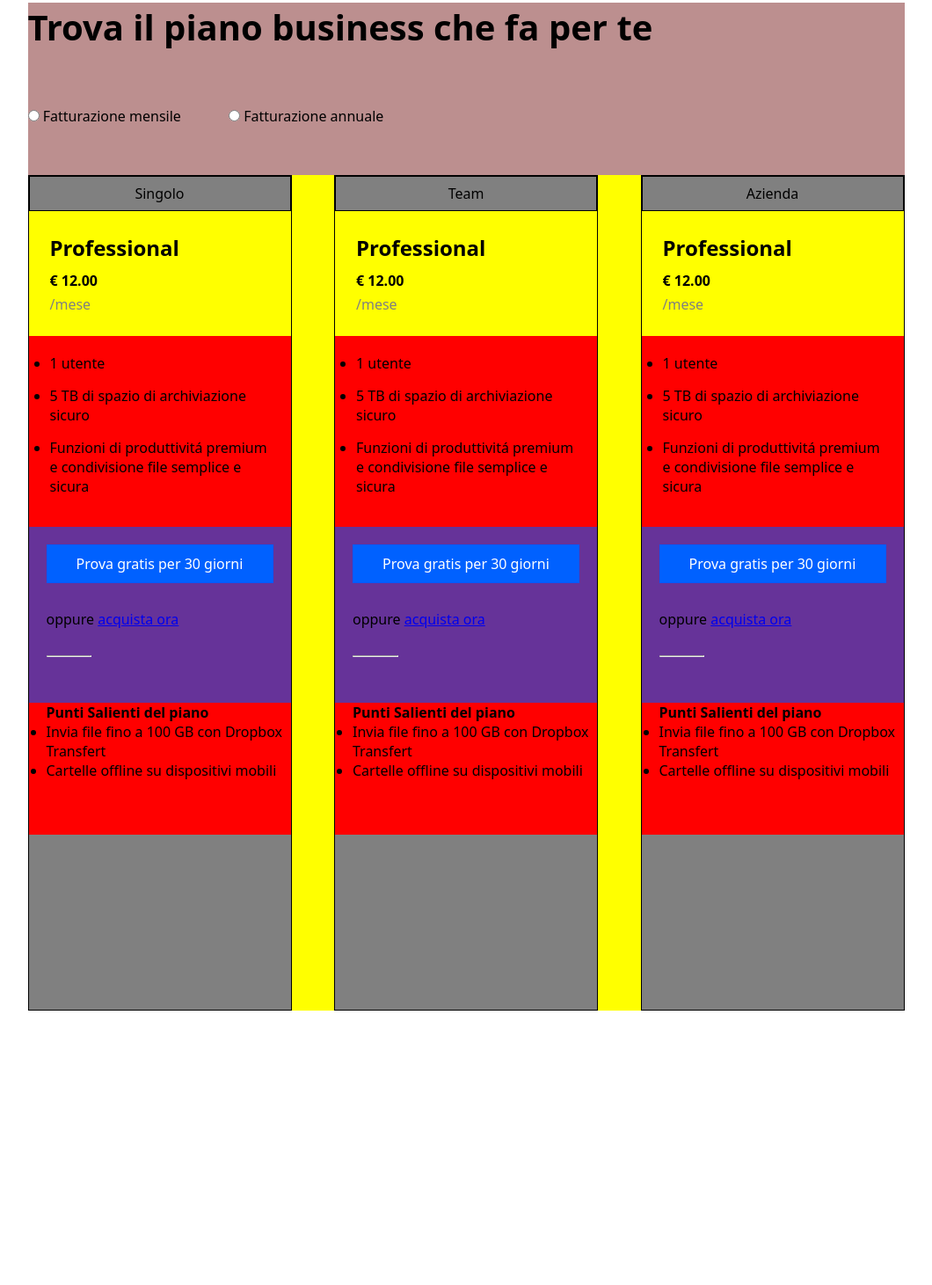
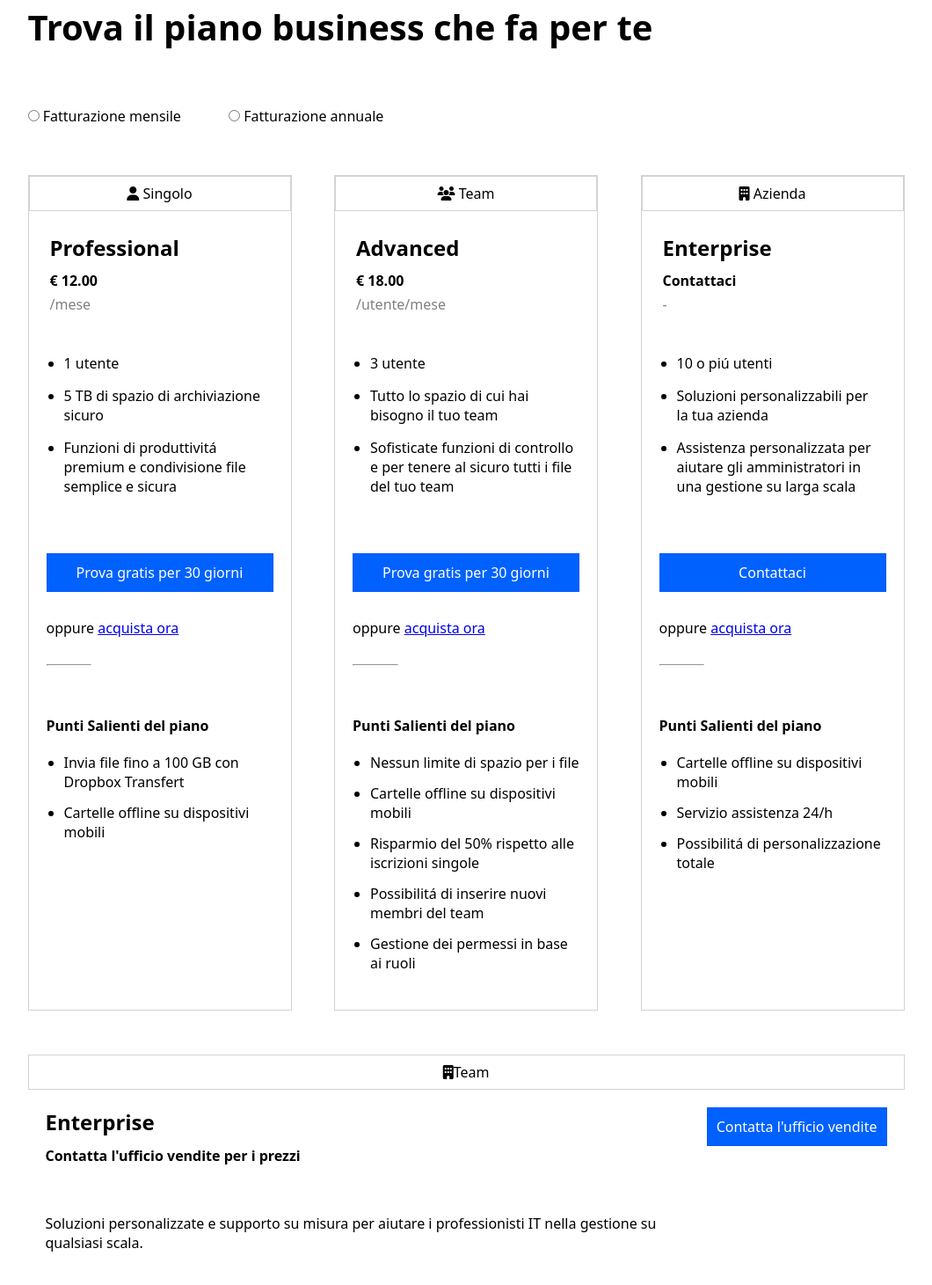
Before and after one commit to Andele97/htmlcss-dropbox, a plain HTML site: page index.html in a window 1280 px wide. Shown: the part 973-2434 px from the top of the page at 88% size, without its empty margins (110-1170 px from the left). Drawn offline with Linux system fonts and the light colour scheme.

Commit message:
[add] column horizontal

```diff
--- a/assets/style.css
+++ b/assets/style.css
@@ -34,7 +34,6 @@ body {
 .container {
   width: 997px;
   height: 1000px;
-  background-color: rosybrown;
   margin: 0 auto;
   margin-top: 161px;
 }
@@ -198,14 +197,13 @@ main .container .container-columns {
   display: flex;
   justify-content: space-between;
   margin-top: 56px;
-  background-color: yellow;
+
 }
 
 main .container .column {
   width: 300px;
   height: 950px;
-  background-color: gray;
-  border: 1px solid black;
+  border: 1px solid #D3D3D5;
 }
 
 /* TOP COLUMN */
@@ -214,12 +212,11 @@ main .container .column .Ctop {
   display: flex;
   justify-content: center;
   align-items: center;
-  border: 1px solid;
+  border: 1px solid #D3D3D5;
 }
 
 /* HEADER COLUMN */
 main .container .column .Hcolumn {
-  background-color: yellow;
   padding: 25px 24px;
 }
 
@@ -238,8 +235,7 @@ main .container .column .Hcolumn .for {
 }
 
 main .container .column .description-top {
-  padding: 20px 24px;
-  background-color: red;
+  padding: 20px 24px 30px 40px;
 }
 
 main .container .column .description-top li {
@@ -250,7 +246,6 @@ main .container .column .description-top li {
 main .container .column .Mcolumn {
   height: 200px;
   padding: 20px;
-  background-color: rebeccapurple;
 }
 
 main .container .column .Mcolumn .button {
@@ -264,7 +259,59 @@ main .container .column .Mcolumn hr {
 
 /* Description down */
 main .container .column .description-down {
+  padding-right: 10px;
+}
+
+main .container .column .description-down h4 {
+  padding: 5px 20px 10px 20px;
+}
+
+main .container .column .description-down ul {
+  padding-left: 40px;
+  list-style: ;
+}
+
+main .container .column .description-down li {
+  padding: 10px 10px 3px 0px;
+
+}
+
+main .container .column .description-down li::before {
+  content: '';
+  font-family: FontAwesome;
+}
+
+/* Column Horizontal */
+main .container .column-horizontal {
+  height: 255px;
+  margin-top: 50px;
+  width: 100%;
+}
+
+main .container .column-horizontal .CtopH {
+  height: 40px;
+  display: flex;
+  justify-content: center;
+  align-items: center;
+  border: 1px solid #D3D3D5;
+}
+
+main .container .column-horizontal .Htop {
+  padding: 20px 20px 0px 20px;
+  display: flex;
+  justify-content: space-between;
+}
+
+main .container .column-horizontal .Htop h3 {
+  font-size: 1.5em;
+}
+
+main .container .column-horizontal span strong {
+  align-self: flex-end;
   padding-left: 20px;
-  height: 150px;
-  background-color: red;
 }
+
+main .container .column-horizontal p {
+  padding: 55px 0px 0px 20px;
+  margin-right: 270px;
+}
--- a/index.html
+++ b/index.html
@@ -73,7 +73,7 @@
       <!-- Columns -->
       <div class="container-columns">
         <div class="column">
-          <div class="Ctop"><span>Singolo</span></div>
+          <div class="Ctop"><span><i class="fa-solid fa-user"></i> Singolo</span></div>
           <div class="Hcolumn">
             <h3>Professional</h3>
             <span><strong>&euro; 12.00</strong></span>
@@ -101,17 +101,17 @@
         </div>
 
         <div class="column">
-          <div class="Ctop"><span>Team</span></div>
+          <div class="Ctop"><span><i class="fa-solid fa-users"></i> Team</span></div>
           <div class="Hcolumn">
-            <h3>Professional</h3>
-            <span><strong>&euro; 12.00</strong></span>
-            <span class="for">/mese</span>
+            <h3>Advanced</h3>
+            <span><strong>&euro; 18.00</strong></span>
+            <span class="for">/utente/mese</span>
           </div>
           <div class="description-top">
             <ul>
-              <li>1 utente</li>
-              <li>5 TB di spazio di archiviazione sicuro</li>
-              <li>Funzioni di produttivitá premium e condivisione file semplice e sicura</li>
+              <li>3 utente</li>
+              <li>Tutto lo spazio di cui hai bisogno il tuo team</li>
+              <li>Sofisticate funzioni di controllo e per tenere al sicuro tutti i file del tuo team</li>
             </ul>
           </div>
           <div class="Mcolumn">
@@ -122,41 +122,59 @@
           <div class="description-down">
             <h4>Punti Salienti del piano</h4>
             <ul>
-              <li>Invia file fino a 100 GB con Dropbox Transfert</li>
+              <li>Nessun limite di spazio per i file</li>
               <li>Cartelle offline su dispositivi mobili</li>
+              <li>Risparmio del 50% rispetto alle iscrizioni singole</li>
+              <li>Possibilitá di inserire nuovi membri del team</li>
+              <li>Gestione dei permessi in base ai ruoli</li>
             </ul>
           </div>
         </div>
 
         <div class="column">
-          <div class="Ctop"><span>Azienda</span></div>
+          <div class="Ctop"><span><i class="fa-sharp fa-solid fa-building"></i> Azienda</span></div>
           <div class="Hcolumn">
-            <h3>Professional</h3>
-            <span><strong>&euro; 12.00</strong></span>
-            <span class="for">/mese</span>
+            <h3>Enterprise</h3>
+            <span><strong>Contattaci</strong></span>
+            <span class="for">-</span>
           </div>
           <div class="description-top">
             <ul>
-              <li>1 utente</li>
-              <li>5 TB di spazio di archiviazione sicuro</li>
-              <li>Funzioni di produttivitá premium e condivisione file semplice e sicura</li>
+              <li>10 o piú utenti</li>
+              <li>Soluzioni personalizzabili per la tua azienda</li>
+              <li>Assistenza personalizzata per aiutare gli amministratori in una gestione su larga scala</li>
             </ul>
           </div>
           <div class="Mcolumn">
-            <div class="button">Prova gratis per 30 giorni</div>
+            <div class="button">Contattaci</div>
             <span>oppure <a href="#">acquista ora</a></span>
             <hr>
           </div>
           <div class="description-down">
             <h4>Punti Salienti del piano</h4>
             <ul>
-              <li>Invia file fino a 100 GB con Dropbox Transfert</li>
               <li>Cartelle offline su dispositivi mobili</li>
+              <li>Servizio assistenza 24/h</li>
+              <li>Possibilitá di personalizzazione totale</li>
             </ul>
           </div>
         </div>
+
       </div>
       <!-- /Columns -->
+
+      <!-- Column Horizontal -->
+      <div class="column-horizontal">
+        <div class="CtopH"><i class="fa-sharp fa-solid fa-building"></i> Team
+        </div>
+        <div class="Htop">
+          <h3>Enterprise</h3>
+          <div class="button">Contatta l'ufficio vendite</div>
+        </div>
+        <span><strong>Contatta l'ufficio vendite per i prezzi</strong></span>
+        <p>Soluzioni personalizzate e supporto su misura per aiutare i professionisti IT nella gestione su qualsiasi scala.</p>
+      </div>
+      <!-- /Column Horizontal -->
     </div>
 
   </main>
```
